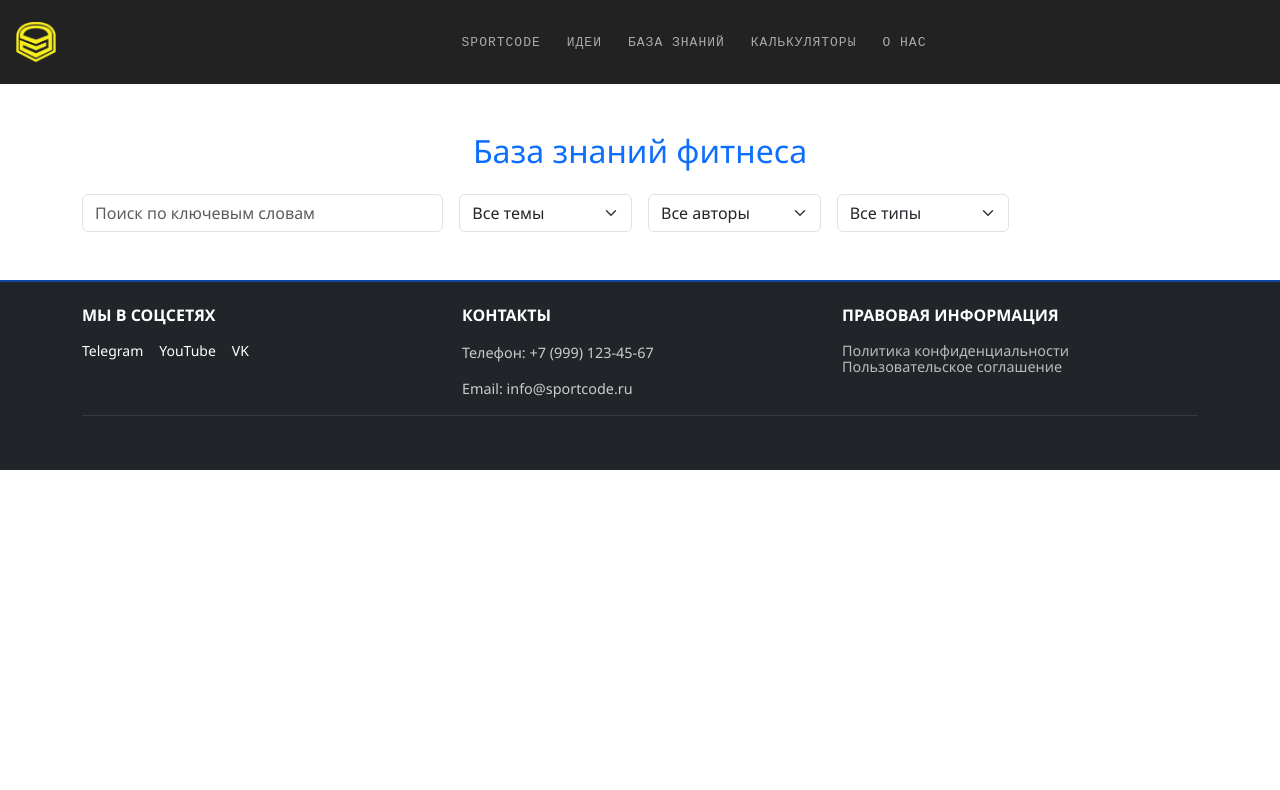
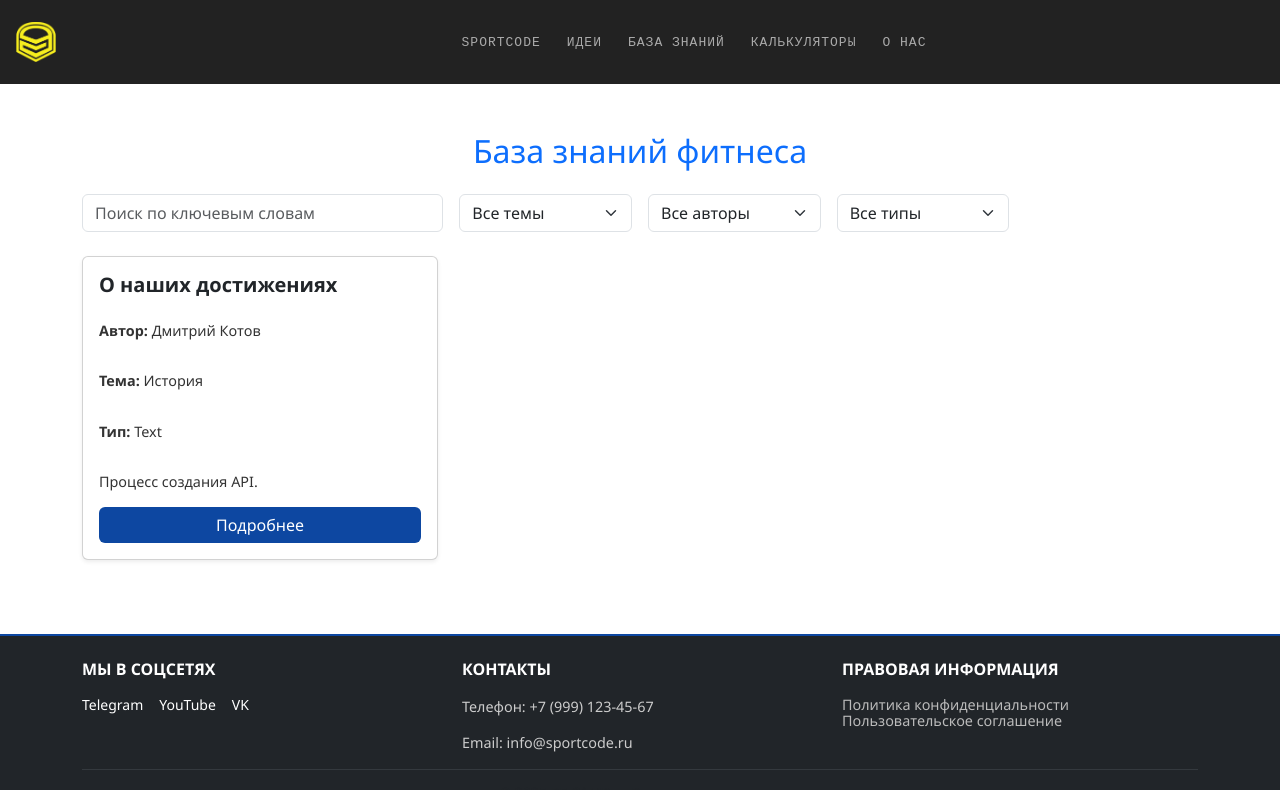
Before and after one commit to Amgalan-459/fsr-exam, an Angular app: page /knowladge-base in a window 1280 px wide. Shown: the top 790 px of the page. Built offline with nearby package versions, Linux system fonts and the light colour scheme.

Commit message:
доделал базу знаний

```diff
--- a/src/app/user/pages/knowladge-base-d/knowladge-base/knowladge-base.component.css
+++ b/src/app/user/pages/knowladge-base-d/knowladge-base/knowladge-base.component.css
@@ -59,3 +59,7 @@
 .favorite-btn.active {
   color: #d32f2f;
 }
+
+.container{
+  margin-bottom: 9.3vh !important;
+}
--- a/src/app/user/pages/knowladge-base-d/knowladge-base/knowladge-base.component.ts
+++ b/src/app/user/pages/knowladge-base-d/knowladge-base/knowladge-base.component.ts
@@ -41,7 +41,19 @@ export class KnowladgeBaseComponent {
     //     this.types.add(i.type)
     //   })
     // })
-    this.knowladgeItems = []
+    this.knowladgeItems = [
+      {
+        id: 1,
+        title: 'О наших достижениях',
+        author: 'Дмитрий Котов',
+        topic: 'История',
+        trainerId: 1,
+        type: 'text',
+        description: 'Процесс создания API.',
+        textRaw: '',
+        videoUrl: null
+    }
+    ]
   }
 
   get filteredItems() {
--- a/src/app/user/pages/programms-and-courses/about/about.component.css
+++ b/src/app/user/pages/programms-and-courses/about/about.component.css
@@ -1,5 +1,5 @@
 .container {
-    margin-bottom: 11.6vh !important;
+    margin-bottom: 14.4vh !important;
 }
 .section-title {
   color: #0d47a1;
```
